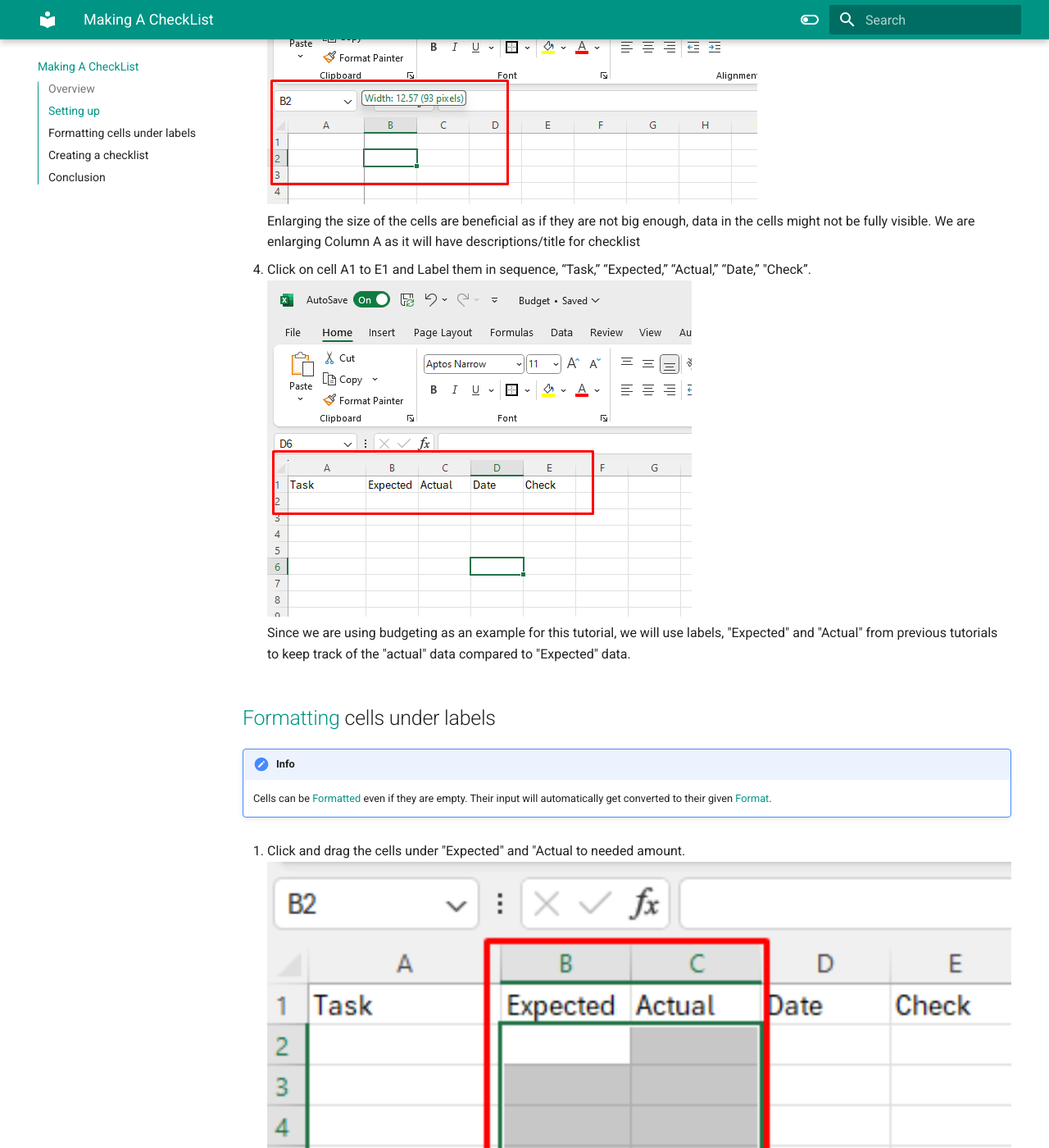
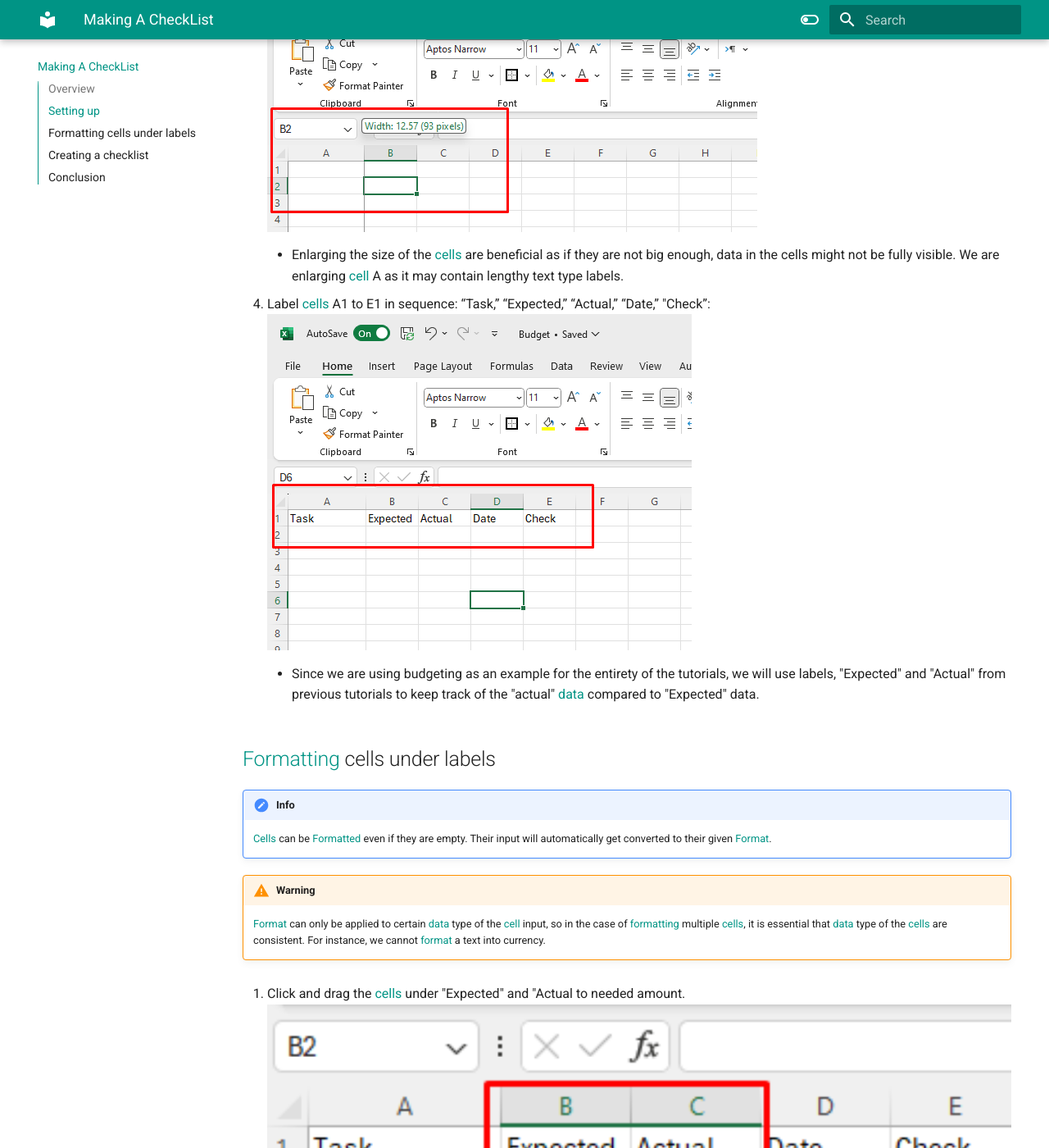
Before and after one commit to Hmute/ExcelUserDoc, an MkDocs documentation site: the page built from docs/Task3.md, in a window 1280 px wide and 1400 px high, scrolled down 2133 px. Shown: the whole window at 82% size. Built offline with MkDocs 1.6.1 and Material for MkDocs 9.7.7, drawn with Linux system fonts in a browser that asks for light colours; emoji names are drawn with the system emoji font; some of the changed text lies outside the part shown.

Commit message:
Edit more

```diff
--- a/docs/Task3.md
+++ b/docs/Task3.md
@@ -10,60 +10,65 @@
 * Monitoring progress toward goals or deadlines
 
 
-In this tutorial, we will be creating a check box in the context of budgeting as we did in previous tutorials. We will work on a new sheet, and keep track of how much was "actually" spent on certain expenses compared to "expected" expense per given date.
+In this tutorial, we will be creating a CheckList in the context of budgeting as we did in previous tutorials. We will work on a new [worksheet](Glossary.md), and keep track of how much was "actually" spent on certain expenses compared to "expected" expense per given date.
 
-We will also expand on different use of formatting and a new use to it.
+We will also expand on different use of [formatting](Glossary.md) and a new use to it.
 
 !!! warning "Warning"
     <i class="fas fa-exclamation-triangle"></i> In order to do this tutorial, you should have successfully completed the previous tutorials: [_Creating a budget_](Task1.md) and [_Creating a chart_](Task2.md)
 
 ## Setting up
-We will first create a new worksheet and add new labels.
+We will first create a new [worksheet](Glossary.md) and add new labels.
 
 1. Click on the Plus sign to create a new Sheet, and rename the sheet to “CheckList”.
 ![Task3 Image](Assets/Task3/Task3_1.png)
 
-2. Hover Over the border between ROW A and ROW B, until you see the cursor become a separator.
+2. Hover Over the border between [cell](Glossary.md) A and [cell](Glossary.md) B, until you see the cursor become a separator.
 ![Task3 Image](Assets/Task3/Task3_1Help.png)
+    * This image displays different [cells](Glossary.md), but the logic applies.
 
 
-3.  Click and drag on Column A to enlarge the size of the column.
+3.  Click and drag to the right to enlarge the size of column A.
 ![Task3 Image](Assets/Task3/Task3_2.png)
-Enlarging the size of the cells are beneficial as if they are not big enough, data in the cells might not be fully visible. We are enlarging Column A as it will have descriptions/title for checklist
+    * Enlarging the size of the [cells](Glossary.md) are beneficial as if they are not big enough, data in the cells might not be fully visible. We are enlarging [cell](Glossary.md) A as it may contain lengthy text type labels.
 
 
-4.  Click on cell A1  to E1 and Label them in sequence, “Task,” “Expected,” “Actual,” “Date,” "Check”.
+4.  Label [cells](Glossary.md) A1  to E1 in sequence: “Task,” “Expected,” “Actual,” “Date,” "Check”:
 ![Task3 Image](Assets/Task3/Task3_3.png)
-Since we are using budgeting as an example for this tutorial, we will use labels, "Expected" and "Actual" from previous tutorials to keep track of the "actual" data compared to "Expected" data.
+    * Since we are using budgeting as an example for the entirety of the tutorials, we will use labels, "Expected" and "Actual" from previous tutorials to keep track of the "actual" [data](Glossary.md) compared to "Expected" data.
 
 ## [Formatting](Glossary.md) cells under labels
 
 !!! note "Info"
-    <i class="fas fa-info-circle"></i> Cells can be [Formatted](Glossary.md) even if they are empty. Their input will automatically get converted to their given [Format](Glossary.md).
+    <i class="fas fa-info-circle"></i> [Cells](Glossary.md) can be [Formatted](Glossary.md) even if they are empty. Their input will automatically get converted to their given [Format](Glossary.md).
+!!! warning "Warning"
+    <i class="fas fa-exclamation-triangle"></i> [Format](Glossary.md) can only be applied to certain [data](Glossary.md) type of the [cell](Glossary.md) input, so in the case of [formatting](Glossary.md) multiple [cells](Glossary.md), it is essential that [data](Glossary.md) type of the [cells](Glossary.md) are consistent.
+    For instance, we cannot [format](Glossary.md) a text into currency.
 
 
-5. Click and drag the cells under "Expected" and "Actual to needed amount.
+5. Click and drag the [cells](Glossary.md) under "Expected" and "Actual to needed amount.
 ![Task3 Image](Assets/Task3/Task3_4A.png)
-In our example, we are highlighting the cells under those labels down to 11.
+    * In our example, we are highlighting the cells under those labels down to row 11.
 
-5.  Format Cells Under Labels “Expected” and “Actual” to currency (As previously explained in [_Creating a budget_](Task1.md))
+5.  [Format](Glossary.md) [cells](Glossary.md) Under Labels “Expected” and “Actual” to currency (As previously explained in [_Creating a budget_](Task1.md))
 ![Task3 Image](Assets/Task3/Task3_4.png)
-Note that although the cells under those labels are empty, they are highlighted from the previous step, so their inputs will automatically be formatted to currency.
 
 
+6.  [Format](Glossary.md) the [cells](Glossary.md) under label “date” by going to the drop down menu on the “Number” sub section and set it to “Long Date”
+![Task3 Image](Assets/Task3/Task3_5.png)
+    * Again, [data](Glossary.md) format can be done before inputting [data](Glossary.md). This will make the input [data](Glossary.md) into date [format](Glossary.md).
+    !!! note "Info"
+        <i class="fas fa-info-circle"></i>      The Date input must have three sections divided by slash or dash in order to work, but date usually follows the date format(YYYYMMDD).
 
-6.  [Format](Glossary.md) the cells under label “date” by going to the drop down menu on the “Number” sub section and set it to “Long Date”
-![Task3 Image](Assets/Task3/Task3_5.png)
- Again, data format can be done before inputting data. This will make the input data into date format. The Date input must have three sections divided by slash or dash in order to work, but date usually follows the date format(YYYYMMDD).
-![Task3 Image](Assets/Task3/Task3_5B.png)
-![Task3 Image](Assets/Task3/Task3_5C.png)
+        ![Task3 Image](Assets/Task3/Task3_5B.png)
+        ![Task3 Image](Assets/Task3/Task3_5C.png)
 
 ## Creating a checklist
 !!! note "Info"
-    <i class="fas fa-info-circle"></i> Check box is under the "Developer" Tab, but we need to manually add it, as it is not provided in Excel by default.
+    <i class="fas fa-info-circle"></i> To create a checklist, we need to access the "Developer" Tab, but we need to manually add it, as it may not be provided in Excel by default.
 
 
-7.  Right Click Under The “Review” Tab on the top of the Navigation Bar and hit the “customize Ribbon Option”, and check mark the “Developer” Option, press OK.
+7.  Right Click The “Review” Tab on the top of the Navigation Bar and hit the “customize Ribbon Option”, and check mark the “Developer” Option, press OK.
 ![Task3 Image](Assets/Task3/Task3_6.png)
 ![Task3 Image](Assets/Task3/Task3_6B.png)
 ![Task3 Image](Assets/Task3/Task3_6C.png)
@@ -72,22 +77,24 @@
 7.  Add a checkbox by going to the Developer Tab, click on “Insert” dropdown menu, and  click on “CheckBox” icon under “Form Controls”,then Click on the cell under the label “Check” to add the checkbox.
 ![Task3 Image](Assets/Task3/Task3_7.png)
 ![Task3 Image](Assets/Task3/Task3_7B.png)
-![Task3 Image](Assets/Task3/Task3_8.png)
-If the checkBox icon is too big to fit in a cell for Check, Resize the cell(as previously thought) to fit in the CheckBox.
 
-8.  Hover the mouse on the bottom right side edge of the cell with Check cell until you see a black cross.
+7. Resize the checkBox to fit in the [cell](Glossary.md) under "Check" [cell](Glossary.md) by clicking and dragging one of the circles at one of the edges on the Check Box icon:
+    ![Task3 Image](Assets/Task3/Task3_8.png)
+    ![Task3 Image](Assets/Task3/Task3_8B.png)
+
+8.  Hover the mouse on the bottom right side edge of the Check Box [cell](Glossary.md) until you see a black cross.
 ![Task3 Image](Assets/Task3/Task3_9Help.jpg)
-![Task3 Image](Assets/Task3/Task3_8B.png)
+    * The image displays "2" but you can imagine it being Check Box instead.
 
 
 9.   Click and drag down the mouse to row 10 in order to duplicate the check boxes
 ![Task3 Image](Assets/Task3/Task3_9.png)
 ![Task3 Image](Assets/Task3/Task3_9B.png)
-In this example, we extended the cells under Check to row 10 to duplicate the Check Box icons
+    * In this example, we extended the [cells](Glossary.md) under Check to row 10 to duplicate the Check Box icons
 
 10. Fill Up The labels Under “Task”, “Expected”,”Actual”, “Date”, as necessary.
 ![Task3 Image](Assets/Task3/Task3_10.png)
-This will be a constant update as new task arrive and new data in inputted.
+    * This will be a constant update as new task arrive and new [data](Glossary.md) in inputted.
 
 11. Press Ctrl + S and Save the File.
 
```
Also changed, not shown: docs/Glossary.md (+1 -1 lines), docs/Task2.md (+33 -22 lines).
